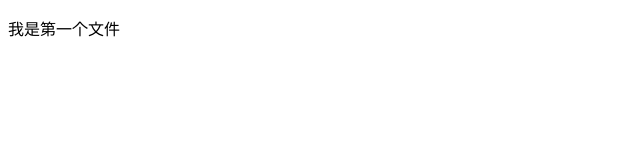
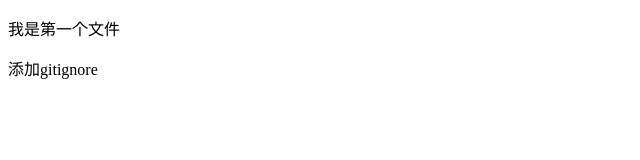
Before and after one commit to szy1000/learngit, a plain HTML site: page index.html in a window 1280 px wide. Shown: the whole page, without its empty margins (0-640 px from the left). Drawn offline with Linux system fonts and the light colour scheme.

Commit message:
gitignore

```diff
--- a/index.html
+++ b/index.html
@@ -6,5 +6,6 @@
 </head>
 <body>
 	<p>我是第一个文件</p>
+	<p>添加gitignore</p>
 </body>
 </html>
```
Also changed, not shown: test.txt (added), 2 other files.
